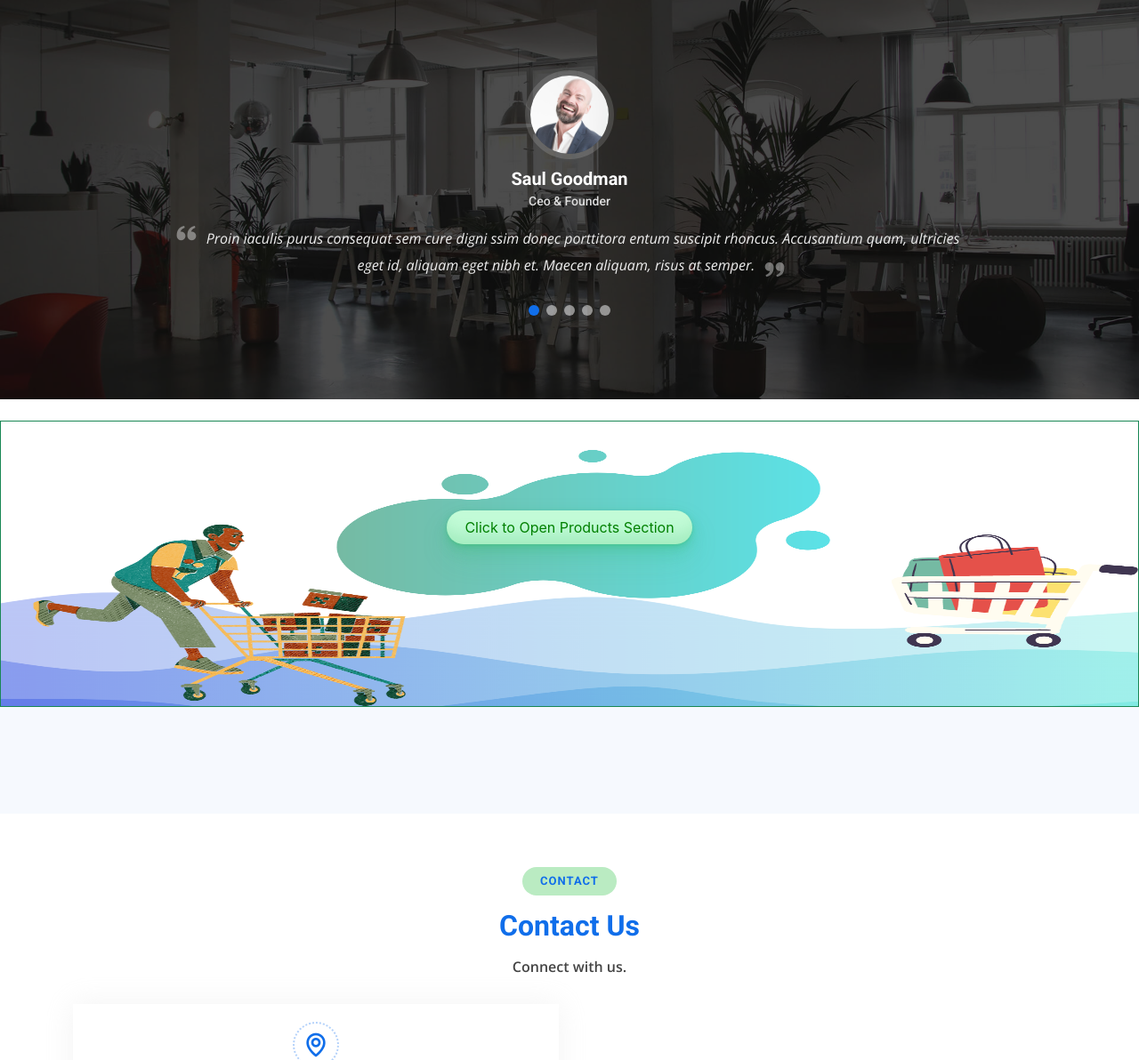
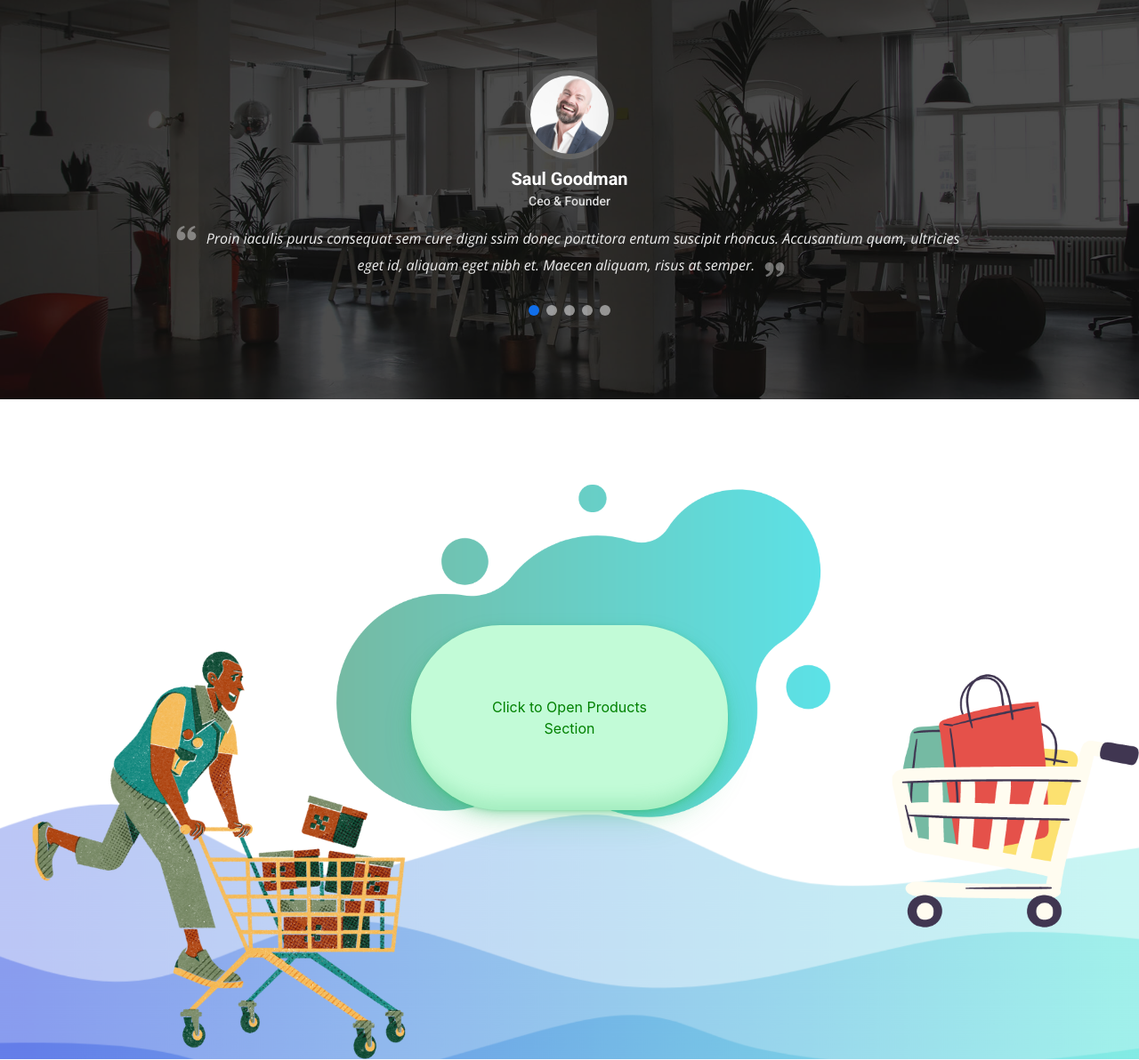
Before and after one commit to KenKenCode/plexus-2, a PHP site: page / in a window 1280 px wide. Shown: the part 2642-3834 px from the top of the page at 89% size. Run offline with PHP 8.4, Linux system fonts and the light colour scheme.

Commit message:
Adjusted padding of products section button

```diff
--- a/assets/css/style.css
+++ b/assets/css/style.css
@@ -1214,6 +1214,7 @@ section {
   user-select: none;
   -webkit-user-select: none;
   touch-action: manipulation;
+  padding: 80px;
 }
 
 .button-33:hover {
--- a/index.php
+++ b/index.php
@@ -565,8 +565,8 @@
     </section><!-- End Testimonials Section -->
     <br>
     <!-- ======= Portfolio Section ======= -->
-    <section id="portfolio" class="portfolio border border-success" style="background-image: url('media/ShoppingBackground (2).png'); background-repeat: no-repeat;
-  background-size: 100% 100%; padding-top: 100px; padding-bottom: 150px;">
+    <section id="portfolio" class="portfolio" style="background-image: url('media/ShoppingBackground (2).png'); background-repeat: no-repeat;
+  background-size: 100% 100%; padding-top: 230px; padding-bottom: 250px;">
     <!--
     <a href="https://www.freepik.com/free-photo/abstract-blur-shopping-mall_3982524.htm#query=electronic%20store%20background&position=19&from_view=keyword&track=ais&uuid=46c8305f-bae0-40dc-9760-82368d4ebc02">Image by lifeforstock</a> on Freepik
     -->
```
